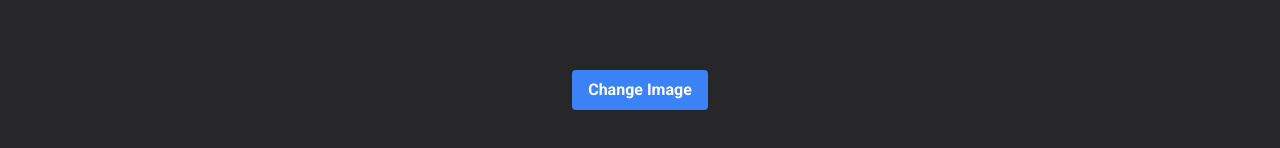
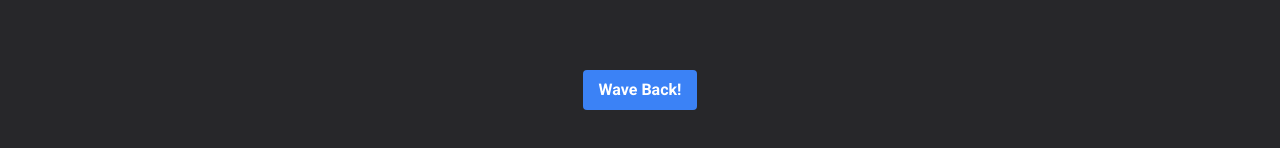
Before and after one commit to iwantmyhatback/twistan, a React (Vite) app in the folder app/: page / in a window 1280 px wide. Shown: the part 604-752 px from the top of the page. Built offline with nearby package versions, Linux system fonts and the light colour scheme.

Commit message:
verbosity

```diff
--- a/app/src/pages/Home.jsx
+++ b/app/src/pages/Home.jsx
@@ -54,7 +54,7 @@ function Home() {
 					className="bg-blue-500 hover:bg-blue-700 text-white font-bold py-2 px-4 rounded"
 					onClick={handleNewImage}
 				>
-					Change Image
+					Wave Back!
 				</button>
 			</div>
 		</div>
```
